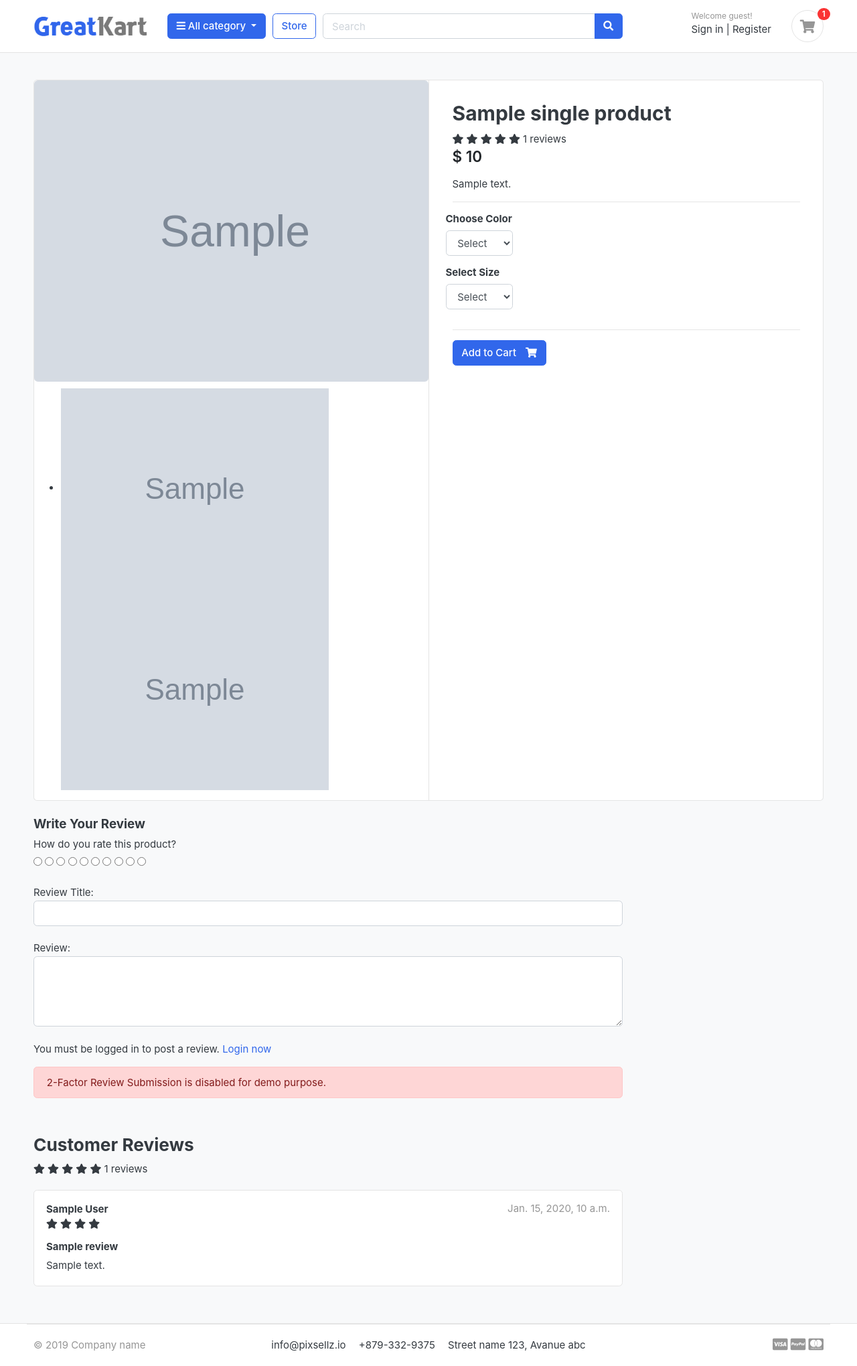
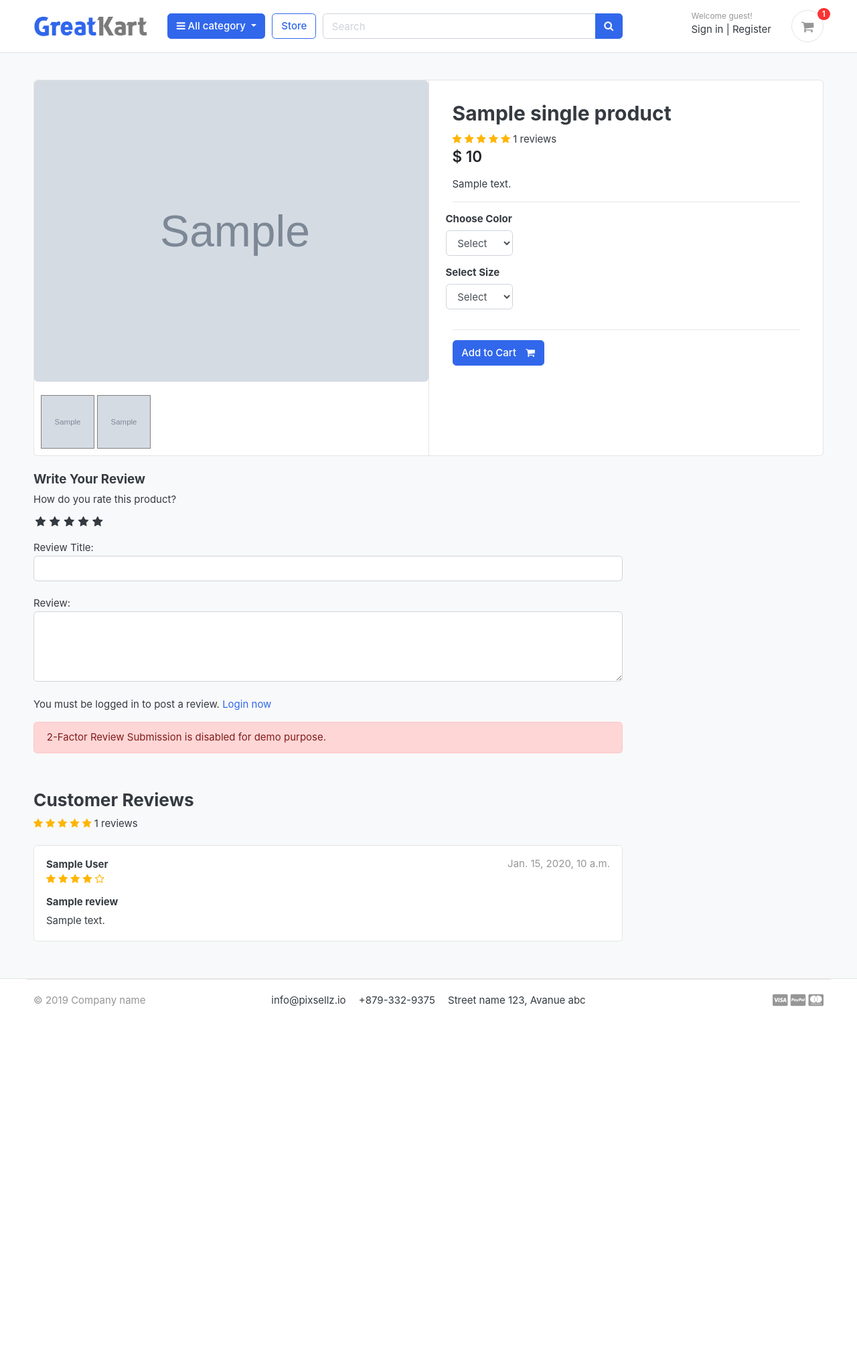
Before and after one commit to farhadmonavar/advanced_django_ecommerce, a Django app: template templates/store/product_detail.html in a window 1280 px wide. Shown: the whole page at 67% size. After the commit the page ends 1503 px from the top, so only its background shows below. Run offline with Django 3.2, Linux system fonts and the light colour scheme; the template is opened without the code that fills it: most values are stand-ins (such as "Sample title", 1, 10 or a date in 2020); grey boxes marked "Sample" are stand-in pictures; some libraries are stand-ins or nearby versions; some web fonts are replaced.

Commit message:
feat(store): implement product review and rating system

```diff
--- /dev/null
+++ b/fashion_store/static/css/custom.css
@@ -0,0 +1,61 @@
+/* Hide Radio button */
+.rate > input{
+  display: none;
+}
+
+.rate{
+  display: inline-block;;
+  border: 0;
+}
+
+.rate > label{
+  float: right;
+}
+
+/* Showing the stars */
+.rate > label:before{
+  display: inline-block;
+  font-size: 1.1rem;
+  font-family: FontAwesome;
+  content: "\f005";
+  margin:0;
+  padding:0.3rem .2rem;
+  cursor: pointer;
+}
+
+/* Half star */
+.rate .half:before{
+  content: "\f089";
+  position: absolute;
+  padding-right: 0;
+}
+
+/* Click and hover */
+input:checked ~ label, label:hover ~ label{
+  color: #ffb503;
+}
+
+/* hover hightlight */
+input:checked + label:hover, input:checked ~ label:hover,input:checked ~ label:hover ~ label,
+label:hover ~ input:checked ~ label{
+  color: #cc9000;
+}
+
+.rating-star i{
+  color: #ffb503 !important;
+}
+
+ul.thumb{
+  margin:0 auto;
+  padding: 0;
+  float: left;
+}
+ul.thumb li{
+  list-style: none;
+  margin: 10px;
+}
+ul.thumb li img{
+  width: 80px;
+  height: 80px;
+  border: 1px solid grey;
+}
--- a/store/admin.py
+++ b/store/admin.py
@@ -1,5 +1,5 @@
 from django.contrib import admin
-from .models import Product, Variation
+from .models import Product, Variation, ReviewRating
 
 
 class ProductAdmin(admin.ModelAdmin):
@@ -14,3 +14,4 @@ class VariationAdmin(admin.ModelAdmin):
 
 admin.site.register(Product, ProductAdmin)
 admin.site.register(Variation, VariationAdmin)
+admin.site.register(ReviewRating)
--- a/store/urls.py
+++ b/store/urls.py
@@ -6,5 +6,6 @@ urlpatterns = [
     path('category/<slug:category_slug>', views.store, name='products_by_category'),
     path('category/<slug:category_slug>/<slug:product_slug>', views.product_detail, name='product_detail'),
     path('search/', views.search, name='search'),
+    path('submit_review/<int:product_id>/', views.submit_review, name='submit_review'),
 
 ]
--- a/templates/base.html
+++ b/templates/base.html
@@ -25,6 +25,9 @@
     <!-- custom style -->
     <link href="{% static 'css/ui.css' %}" rel="stylesheet" type="text/css"/>
     <link href="{% static 'css/ui.css' %}" rel="stylesheet" media="only screen and (max-width: 1200px)"/>
+
+    <link href="{% static 'css/custom.css' %}" rel="stylesheet" type="text/css"/>
+    <link rel="stylesheet" href="https://cdnjs.cloudflare.com/ajax/libs/font-awesome/4.7.0/css/font-awesome.min.css">
 
     <!-- custom javascript -->
     <script src="{% static 'js/script.js' %}" type="text/javascript"></script>
--- a/templates/store/product_detail.html
+++ b/templates/store/product_detail.html
@@ -101,7 +101,7 @@
                 <div class="col-md-9">
 
 
-                    <form action="" method="POST">
+                    <form action="{% url 'submit_review' single_product.id %}" method="POST">
                         {% csrf_token %}
                         <h5>Write Your Review</h5>
 
@@ -159,6 +159,7 @@
                             </div>
 
                         </div>
+                        {% include 'includes/alerts.html' %}
                     </form>
                     <br>
                     <header class="section-heading">
```
Also changed, not shown: store/forms.py (added, +7 -0 lines), store/models.py (+16 -0 lines), store/views.py (+26 -2 lines), store/migrations/0003_reviewrating.py (added).
